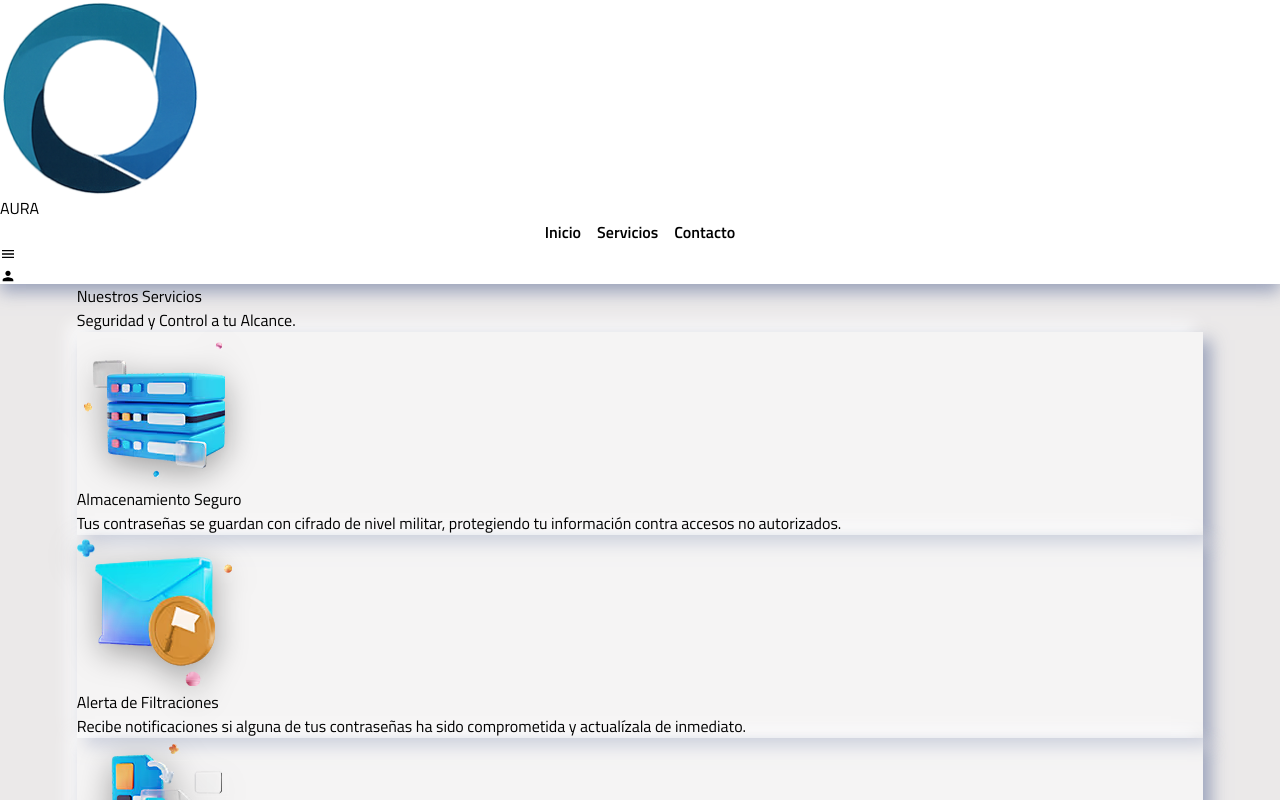
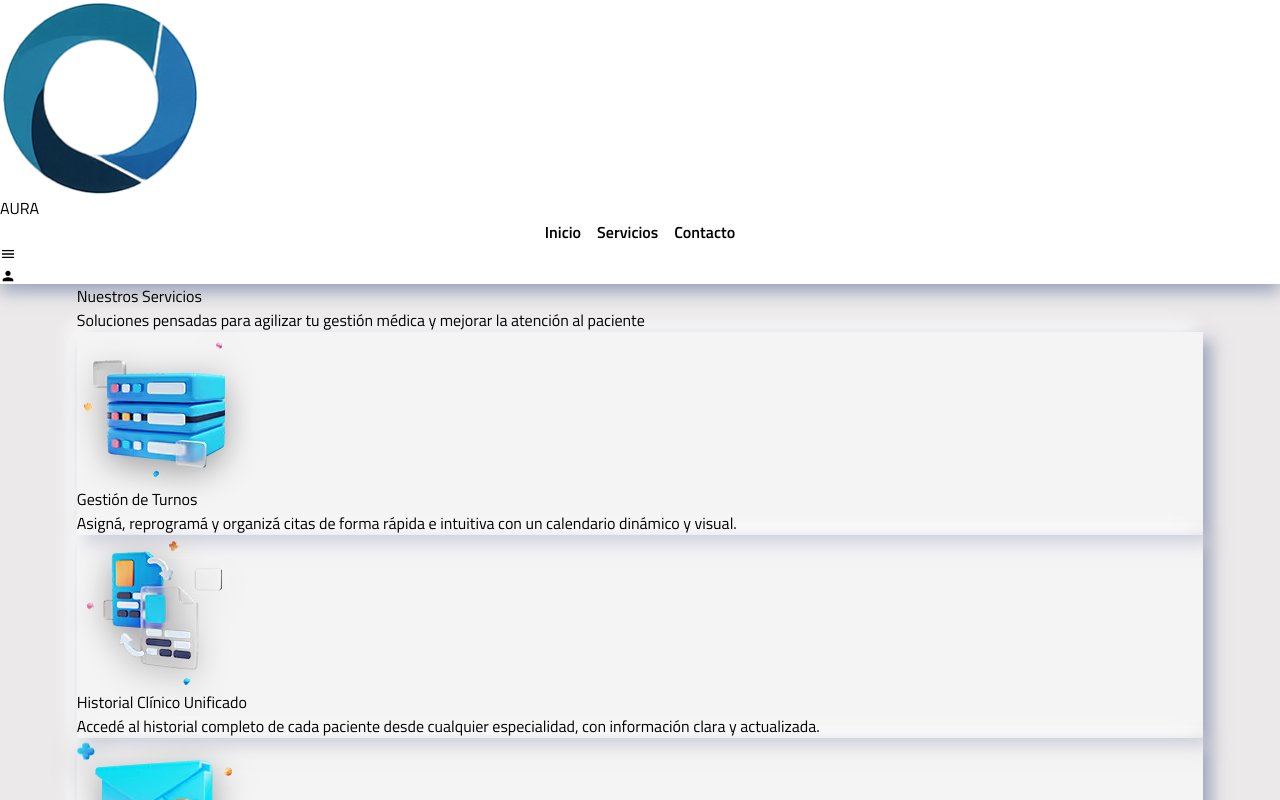
Before and after one commit to emmanuel-cruz-dev/website-test, a React (Vite) app: page /services in a window 1280 px wide. Shown: the top 800 px of the page. Built offline with nearby package versions, Linux system fonts and the light colour scheme.

Commit message:
feat: tarjeta de services actualizada

```diff
--- a/src/mocks/services.ts
+++ b/src/mocks/services.ts
@@ -2,22 +2,22 @@ export const services = [
   {
     id: 1,
     img: "/services-img1.avif",
-    title: "Almacenamiento Seguro",
+    title: "Gestión de Turnos",
     paragraph:
-      "Tus contraseñas se guardan con cifrado de nivel militar, protegiendo tu información contra accesos no autorizados.",
+      "Asigná, reprogramá y organizá citas de forma rápida e intuitiva con un calendario dinámico y visual.",
   },
   {
     id: 2,
-    img: "/services-img2.avif",
-    title: "Alerta de Filtraciones",
+    img: "/services-img3.avif",
+    title: "Historial Clínico Unificado",
     paragraph:
-      "Recibe notificaciones si alguna de tus contraseñas ha sido comprometida y actualízala de inmediato.",
+      "Accedé al historial completo de cada paciente desde cualquier especialidad, con información clara y actualizada.",
   },
   {
     id: 3,
-    img: "/services-img3.avif",
-    title: "Autocompletado Rápido",
+    img: "/services-img2.avif",
+    title: "Acceso Seguro y Personalizado",
     paragraph:
-      "Accede a tus cuentas de forma instantánea con nuestro autocompletado seguro y sin complicaciones.",
+      "Cada usuario cuenta con un perfil protegido, adaptado a su rol, para garantizar privacidad y eficiencia.",
   },
 ];
--- a/src/pages/OurServices/OurServices/OurServices.tsx
+++ b/src/pages/OurServices/OurServices/OurServices.tsx
@@ -6,8 +6,9 @@ function OurServices() {
     <section className="container flex flex-col gap-2 py-12" id="our-services">
       <article className="text-center lg:col-span-3">
         <p className="text-lg uppercase mb-2">Nuestros Servicios</p>
-        <h2 className="md:w-9/12 text-3xl xl:text-5xl font-bold mb-12 mx-auto">
-          Seguridad y Control a tu Alcance.
+        <h2 className="md:w-9/12 text-3xl xl:text-4xl font-bold mb-12 mx-auto">
+          Soluciones pensadas para agilizar tu gestión médica y mejorar la
+          atención al paciente
         </h2>
         <div className="grid grid-cols-1 sm:grid-cols-2 lg:grid-cols-3 gap-8 gap-y-12">
           {services.map((service) => {
--- a/src/pages/Register/Register.css
+++ b/src/pages/Register/Register.css
@@ -4,7 +4,6 @@
 
 .bannerLogin {
   width: 100%;
-  /* height: auto; */
   height: 100%;
   object-fit: cover;
   z-index: -1;
```
